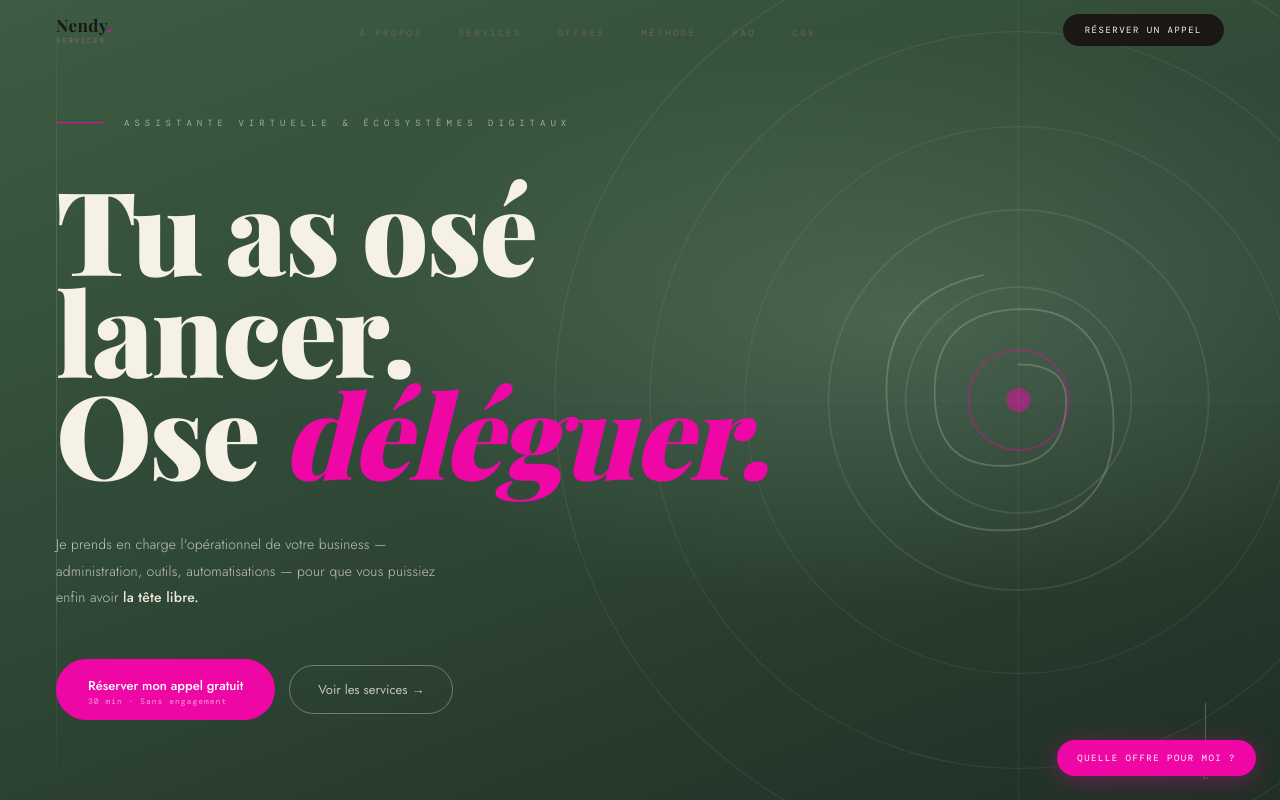
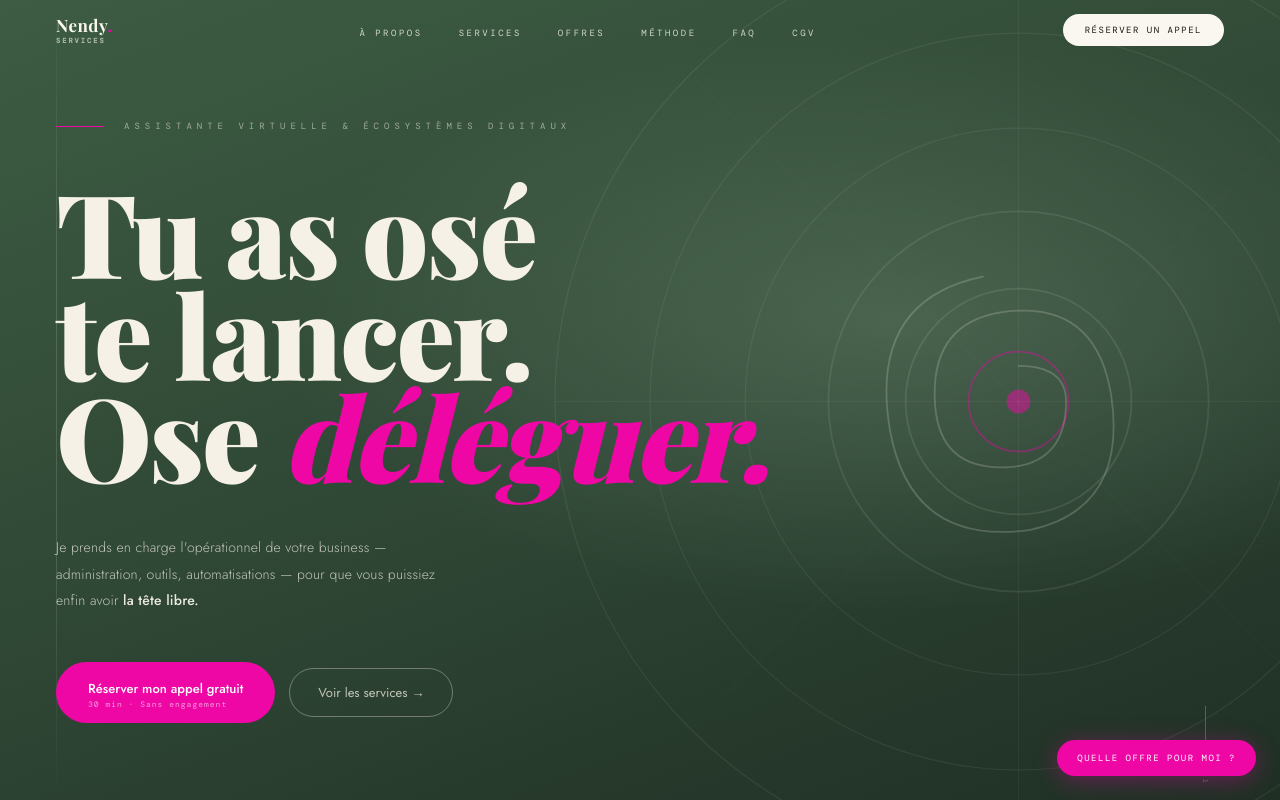
Before and after one commit to Nendy111/-nendy-services, a plain HTML site: page index.html in a window 1280 px wide. Shown: the top 800 px of the page. Drawn offline with nearby package versions, Linux system fonts and the light colour scheme; a web font is replaced by a local one.

Commit message:
Nav lisible sur le hero vert + tagline « Tu as osé te lancer »
Co-Authored-By: Claude Opus 5.5 <noreply@anthropic.com>
Claude-Session: https://claude.ai/code/session_01M1Zu2jgCY6dNuWwU5AgxXm

```diff
--- a/index.html
+++ b/index.html
@@ -103,12 +103,23 @@ body {
   border-bottom: 1px solid rgba(28,51,32,.06);
 }
 
+/* Nav transparente sur le hero vert : texte clair */
+.nav:not(.solid) .nav-logo-name,
+.nav:not(.solid) .nav-logo { color: var(--white); }
+.nav:not(.solid) .nav-logo-sub { color: rgba(250,247,240,.6); }
+.nav:not(.solid) .nav-links a { color: rgba(250,247,240,.8); }
+.nav:not(.solid) .nav-links a:hover { color: var(--white); }
+.nav:not(.solid) .nav-cta { background: var(--white); }
+.nav:not(.solid) .nav-cta-txt { color: var(--fg); }
+.nav:not(.solid) .nav-cta:hover { background: var(--b); }
+.nav:not(.solid) .nav-hamburger span { background: var(--white); }
+
 /* ── HERO ── */
 #hero {
   min-height: 100vh;
   background: #4a6b51;
   display: flex; align-items: flex-end;
-  padding: 0 56px 80px;
+  padding: 120px 56px 80px;
   position: relative; overflow: hidden;
 }
 
@@ -864,7 +875,7 @@ footer {
     <div class="hero-eyebrow reveal">Assistante Virtuelle &amp; Écosystèmes Digitaux</div>
     <h1 class="hero-title reveal">
       Tu as osé<br>
-      lancer.<br>
+      te lancer.<br>
       Ose <span class="accent">déléguer.</span>
     </h1>
     <p class="hero-sub reveal">
```
